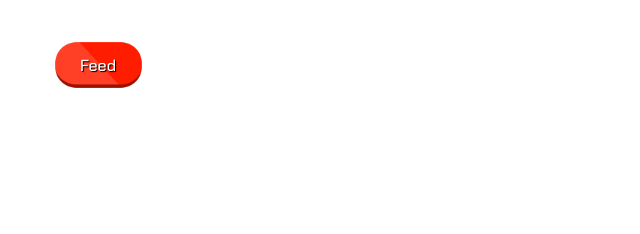
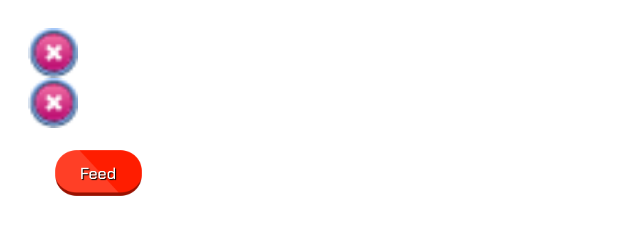
Before and after one commit to Iker-hub/interface-api, a website with bundled scripts: page index.html in a window 1280 px wide. Shown: the whole page, without its empty margins (0-640 px from the left). Built offline with nearby package versions, Linux system fonts and the light colour scheme.

Commit message:
adding checkboxes

```diff
--- a/css/styles.css
+++ b/css/styles.css
@@ -4,6 +4,22 @@ html {
   font-family: "Chakra Petch", sans-serif;
 
   margin: 20px;
+}
+
+.checkbox {
+  width: 50px;
+  height: 50px;
+
+  background-image: url(../assets/cross.png);
+  background-position: center center;
+  background-repeat: no-repeat;
+  background-size: cover;
+
+  cursor: pointer;
+}
+
+.checkbox-checked {
+  background-image: url(../assets/check.png);
 }
 
 .button {
@@ -20,6 +36,8 @@ html {
   align-items: center;
 
   margin: 20px;
+
+  cursor: pointer;
 }
 
 .buttonValue {
--- a/index.html
+++ b/index.html
@@ -6,6 +6,7 @@
     <link rel="stylesheet" href="css/styles.css" />
   </head>
   <body>
+    <div id="container"></div>
     <script type="module" src="js/index.js"></script>
   </body>
 </html>
--- a/js/index.js
+++ b/js/index.js
@@ -3,20 +3,29 @@ import { GrapichInterface } from "../js/interface.js";
 var grapichInterface = new GrapichInterface();
 grapichInterface.init({
   id: "idForm",
+  container: "container",
   components: [
-    /*{
+    {
       type: "checkbox",
-      id: "idCheckbox",
-      label: "Tamagochi",
-      value: "valueCheckbox",
+      id: "idCheckbox1",
+      label: "",
+      value: "",
+      target: "checkbox1",
       listener: null,
-    },*/
+    },
+    {
+      type: "checkbox",
+      id: "idCheckbox2",
+      label: "",
+      value: "",
+      listener: null,
+    },
     {
       type: "button",
       id: "idButton",
       value: "Feed",
       listener: listenerButton,
-    } /*,
+    },
     {
       type: "range",
       id: "idRange",
@@ -26,7 +35,7 @@ grapichInterface.init({
       step: "10",
       value: "50",
       listener: null,
-    },*/,
+    },
   ],
 });
 
--- a/js/interface.js
+++ b/js/interface.js
@@ -7,7 +7,7 @@ class GrapichInterface {
   }
 
   defineForm(id) {
-    let form = document.createElement("form");
+    var form = document.createElement("form");
 
     if (form.id != null) {
       form.id = id;
@@ -19,7 +19,7 @@ class GrapichInterface {
 
   defineComponents(config) {
     config.components.forEach((component, index) => {
-      let item = document.createElement("div");
+      var item = document.createElement("div");
       item.type = component.type;
 
       if (item.id != null) {
@@ -40,17 +40,22 @@ class GrapichInterface {
           break;
       }
 
-      document.getElementById(config.id).appendChild(item);
+      document.getElementById(config.container).appendChild(item);
     });
   }
 
   defineCheckbox(config, component, item) {
-    if (component.label != null) {
-      let label = document.createElement("label");
+    if (item.target != null) {
+    }
+
+    item.setAttribute("class", "checkbox");
+
+    /*if (component.label != null) {
+      var label = document.createElement("label");
       label.for = component.id;
       label.appendChild(document.createTextNode(component.label));
       document.getElementById(config.id).appendChild(label);
-    }
+    }*/
 
     if (component.value != null) {
       item.value = component.value;
@@ -59,13 +64,17 @@ class GrapichInterface {
     if (component.listener != null) {
       item.addEventListener("click", component.listener);
     }
+
+    item.addEventListener("click", () => {
+      item.classList.toggle("checkbox-checked");
+    });
   }
 
   defineButton(component, item) {
     item.setAttribute("class", "button");
 
     if (component.value != null) {
-      let p = document.createElement("p");
+      var p = document.createElement("p");
       p.setAttribute("class", "buttonValue");
       p.appendChild(document.createTextNode(component.value));
       item.appendChild(p);
@@ -77,12 +86,12 @@ class GrapichInterface {
   }
 
   defineRange(config, component, item) {
-    if (component.label != null) {
-      let label = document.createElement("label");
+    /*if (component.label != null) {
+      var label = document.createElement("label");
       label.for = component.id;
       label.appendChild(document.createTextNode(component.label));
       document.getElementById(config.id).appendChild(label);
-    }
+    }*/
 
     if (component.min != null) {
       item.min = component.min;
```
Also changed, not shown: assets/check.png (added), assets/cross.png (added).
